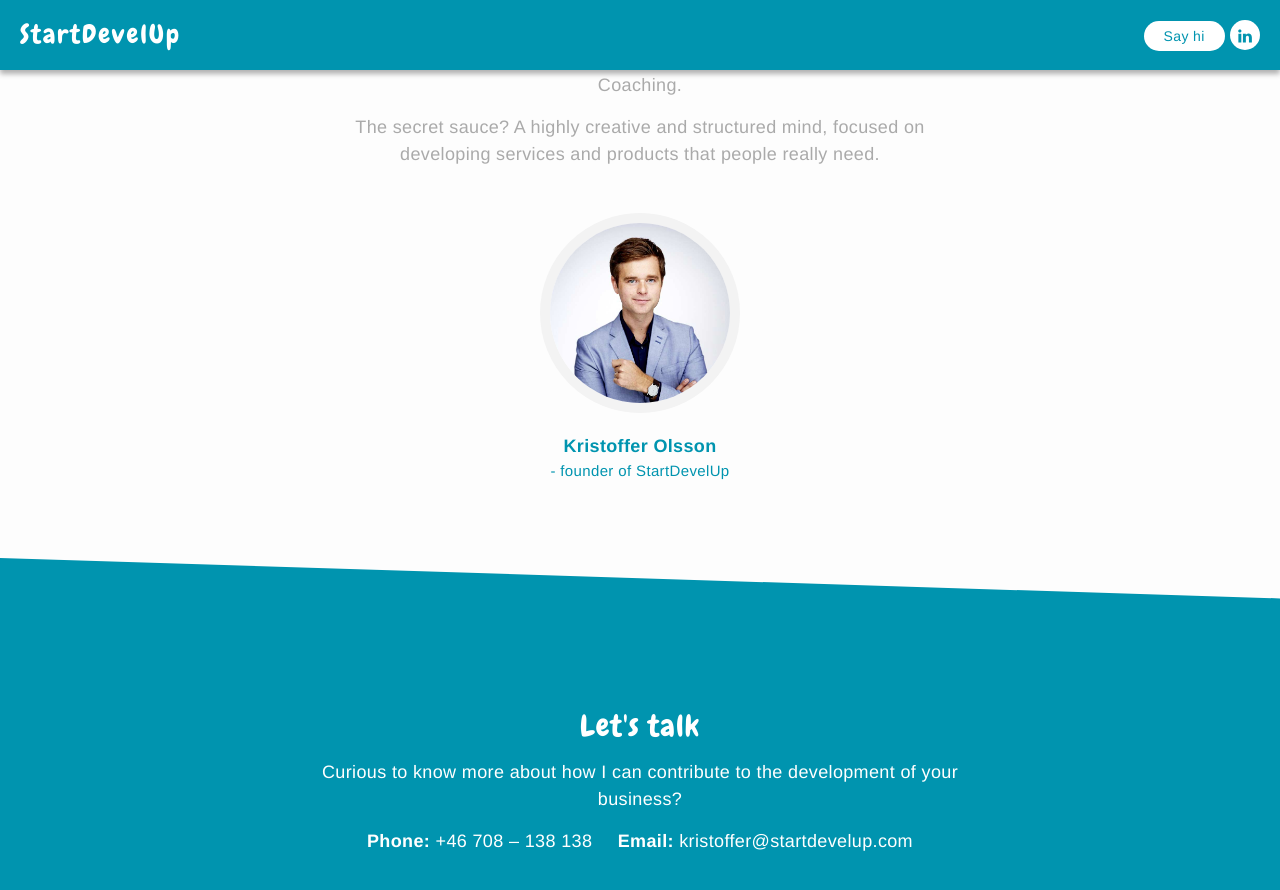
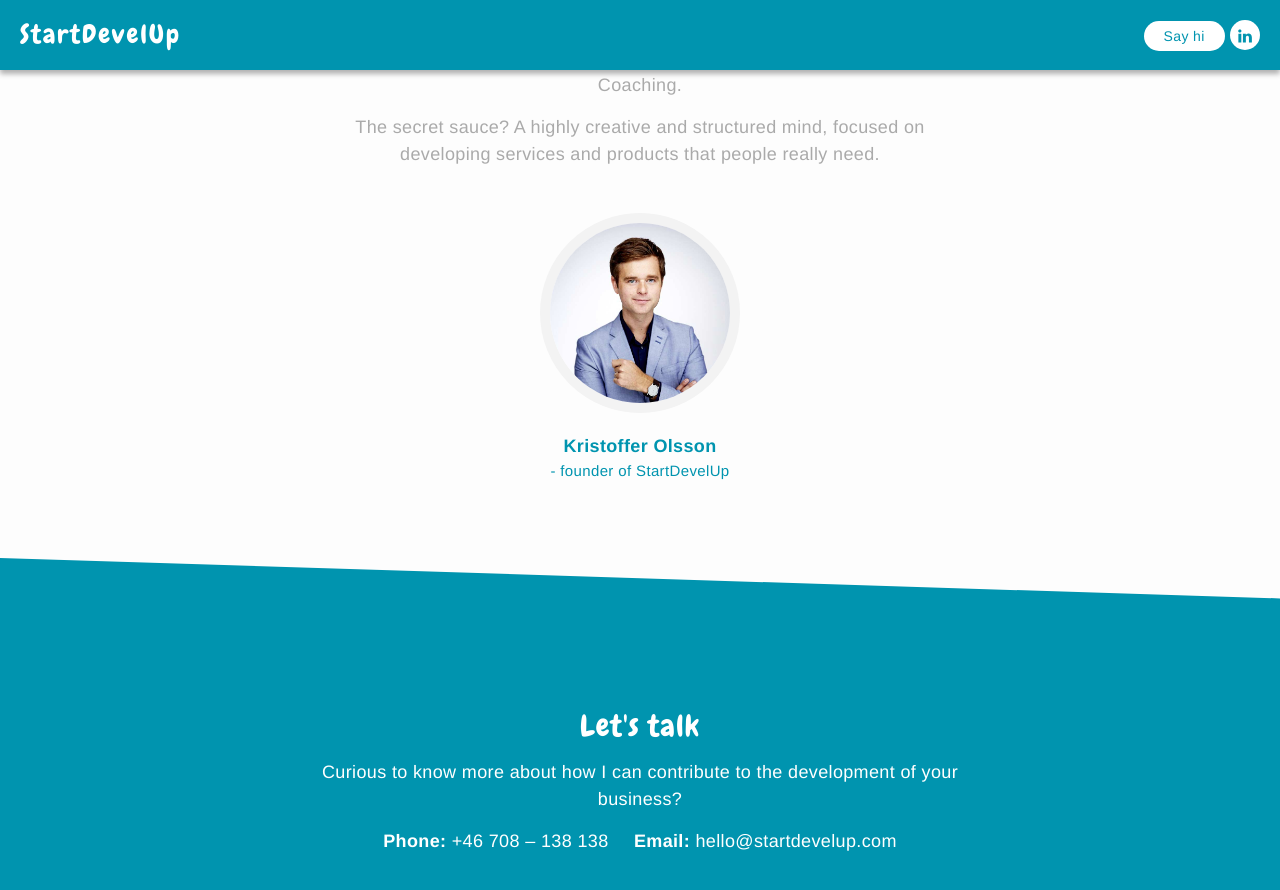
Before and after one commit to thomaswaern/krol, a Jekyll site: the page built from index.md, in a window 1280 px wide and 900 px high, scrolled down 1064 px. Shown: the top 890 px of the window. Built offline with Jekyll 4.4.1, drawn with Linux system fonts in a browser that asks for light colours.

Commit message:
Linkedin target blank + new email address

```diff
--- a/_config.yml
+++ b/_config.yml
@@ -1,6 +1,6 @@
 # Site settings
 title: StartDevelUp
-email: kristoffer@startdevelup.com
+email: hello@startdevelup.com
 linkedin: https://se.linkedin.com/in/kristofferolsson
 description: > # this means to ignore newlines until "baseurl:"
   Lorem ipsum dolor sit amet, consectetur adipisicing elit. Illum id quas inventore ducimus doloremque, natus sequi necessitatibus nulla in. Fugiat nihil est ipsam! Eum, ipsum, nihil. Veritatis, labore, repellendus.
```
